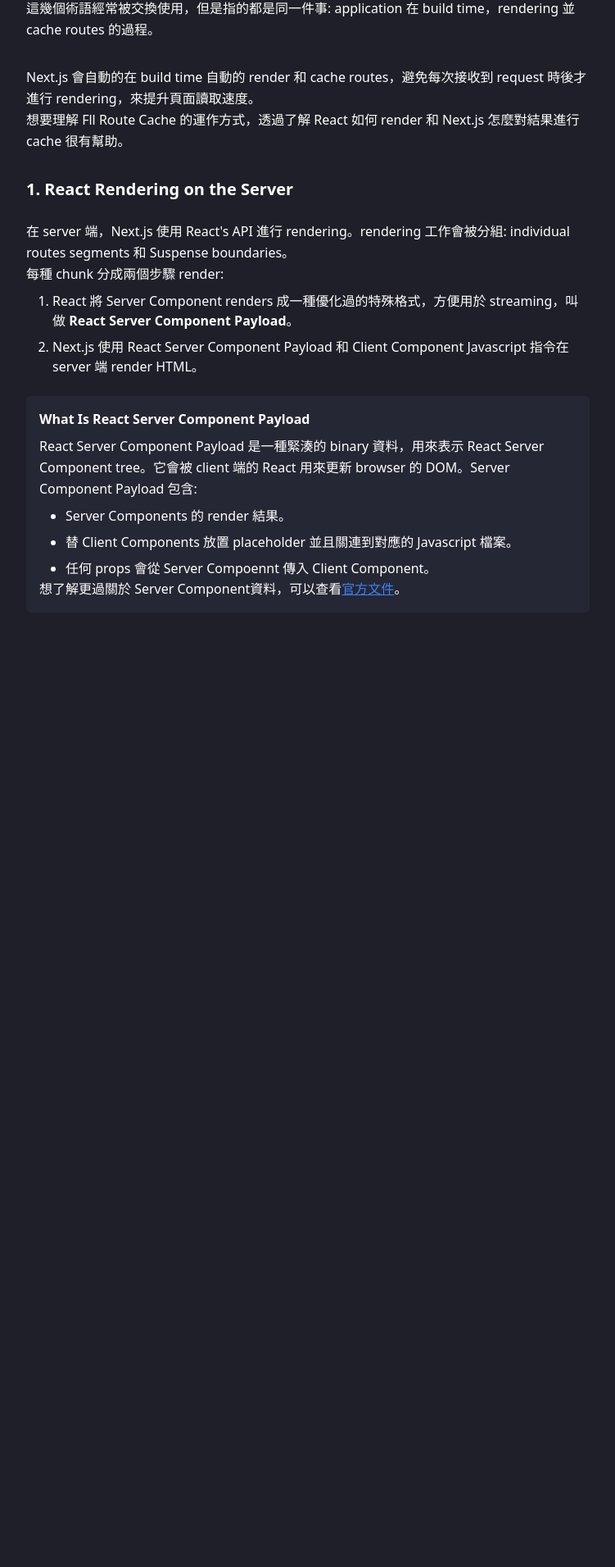
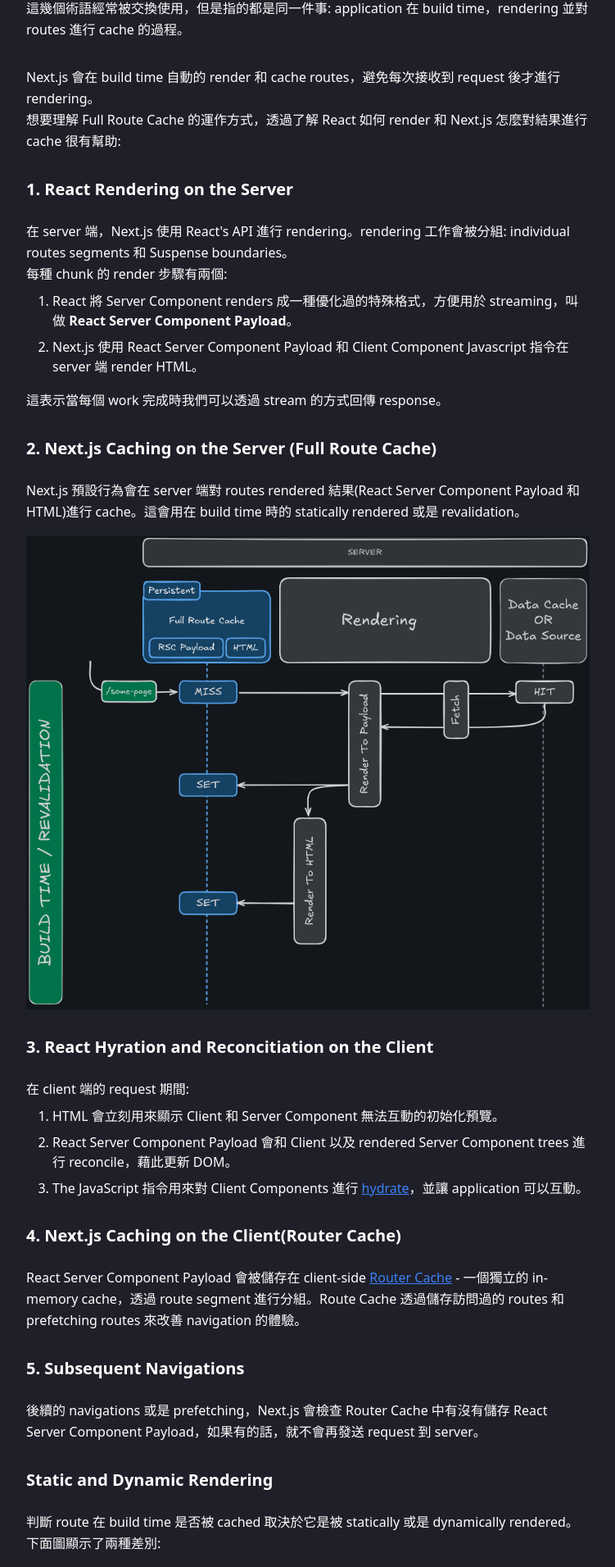
Before and after one commit to thatcatinsomnia/Nextjs-15-caching, a Next.js app: page /03-full-route-cache in a window 1280 px wide. Shown: the part 315-2226 px from the top of the page at 82% size, without its empty margins (264-1015 px from the left). Before the commit the page ends 1166 px from the top, so only its background shows below. Built offline with nearby package versions, Linux system fonts and the light colour scheme.

Commit message:
feat: add client router cache

```diff
--- a/app/02-data-cache/page.tsx
+++ b/app/02-data-cache/page.tsx
@@ -49,12 +49,11 @@
 
                     <CodeBlock code={codeOptionsNextRevalidate} />
                 </div>
-
             </section>
 
             <footer className="mt-20 flex items-center justify-between">
-                <Link href="/01-memoization/deduplicate-requests">Prev: Deduplicate-Requests</Link>
-                <Link href="/02-data-cache/cache-and-next-revalidate-options">Next: Cache-and-Next-Revalidate-Options</Link>
+                <Link href="/02-data-cache/cache-and-next-revalidate-options">Prev: cache-and-next-revalidation-options</Link>
+                <Link href="/03-full-route-cache">Next: Full Route Cache</Link>
             </footer>
         </div>
     )
--- a/app/03-full-route-cache/page.tsx
+++ b/app/03-full-route-cache/page.tsx
@@ -1,9 +1,12 @@
+import Image from 'next/image';
 import Title from '#/components/Title';
 import Heading from '#/components/Heading';
 import { List, ListItem } from '#/components/List';
 import Bold from '#/components/Bold';
-import Quote from '#/components/Quote';
 import Link from '#/components/Link';
+import Code from '#/components/Code';
+import fullRouteCacheUrl from './images/full-route-cache.png';
+import staticAndDynamicRenderingUrl from './images/static-and-dynamic-rendering.png';
 
 export default function FullRouteCache() {
     return (
@@ -16,36 +19,100 @@
                   <ListItem>Static Site Generation</ListItem>
                   <ListItem>Static Rendering</ListItem>
               </List>
-              <p className="mt-4">這幾個術語經常被交換使用，但是指的都是同一件事: application 在 build time，rendering 並 cache routes 的過程。</p>
+              <p className="mt-4">這幾個術語經常被交換使用，但是指的都是同一件事: application 在 build time，rendering 並對 routes 進行 cache 的過程。</p>
             </section>
 
             <section>
-                <p>Next.js 會自動的在 build time 自動的 render 和 cache routes，避免每次接收到 request 時後才進行 rendering，來提升頁面讀取速度。</p>
-                <p>想要理解 Fll Route Cache 的運作方式，透過了解 React 如何 render 和 Next.js 怎麼對結果進行 cache 很有幫助。</p>
+                <p>Next.js 會在 build time 自動的 render 和 cache routes，避免每次接收到 request 後才進行 rendering。</p>
+                <p>想要理解 Full Route Cache 的運作方式，透過了解 React 如何 render 和 Next.js 怎麼對結果進行 cache 很有幫助:</p>
             </section>
 
             <section>
                 <Heading>1. React Rendering on the Server</Heading>
                 <p>在 server 端，Next.js 使用 React&apos;s API 進行 rendering。rendering 工作會被分組: individual routes segments 和 Suspense boundaries。</p>
 
-                <p>每種 chunk 分成兩個步驟 render:</p>
+                <p>每種 chunk 的 render 步驟有兩個:</p>
 
                 <List type="ordered">
                     <ListItem>React 將 Server Component renders 成一種優化過的特殊格式，方便用於 streaming，叫做 <Bold>React Server Component Payload</Bold>。</ListItem>
                     <ListItem>Next.js 使用 React Server Component Payload 和 Client Component Javascript 指令在 server 端 render HTML。</ListItem>
                 </List>
 
-                <Quote title="What is React Server Component Payload">
-                    <p>React Server Component Payload 是一種緊湊的 binary 資料，用來表示 React Server Component tree。它會被 client 端的 React 用來更新 browser 的 DOM。Server Component Payload 包含:</p>
-                    <List>
-                        <ListItem>Server Components 的 render 結果。</ListItem>
-                        <ListItem>替 Client Components 放置 placeholder 並且關連到對應的 Javascript 檔案。</ListItem>
-                        <ListItem>任何 props 會從 Server Compoennt 傳入 Client Component。</ListItem>
-                    </List>
+                <p className="mt-4">這表示當每個 work 完成時我們可以透過 stream 的方式回傳 response。</p>
+            </section>
 
-                    <p>想了解更過關於 Server Component資料，可以查看<Link href="https://nextjs.org/docs/app/building-your-application/rendering/server-components">官方文件</Link>。</p>
-                </Quote>
+            <section>
+                <Heading>2. Next.js Caching on the Server (Full Route Cache)</Heading>
+                <p className="mb-4">Next.js 預設行為會在 server 端對 routes rendered 結果(React Server Component Payload 和 HTML)進行 cache。這會用在 build time 時的 statically rendered 或是 revalidation。</p>
+                <Image
+                    src={fullRouteCacheUrl}
+                    alt="full route cache"
+                />
             </section>
+
+            <section>
+                <Heading>3. React Hyration and Reconcitiation on the Client</Heading>
+                <p>在 client 端的 request 期間:</p>
+                <List type="ordered">
+                    <ListItem>HTML 會立刻用來顯示 Client 和 Server Component 無法互動的初始化預覽。</ListItem>
+                    <ListItem>React Server Component Payload 會和 Client 以及 rendered Server Component trees 進行 reconcile，藉此更新 DOM。</ListItem>
+                    <ListItem>The JavaScript 指令用來對 Client Components 進行 <Link href="https://react.dev/reference/react-dom/client/hydrateRoot">hydrate</Link>，並讓 application 可以互動。</ListItem>
+                </List>
+            </section>
+
+            <section>
+                <Heading>4. Next.js Caching on the Client(Router Cache)</Heading>
+                <p>React Server Component Payload 會被儲存在 client-side <Link href="/04-router-cache">Router Cache</Link> - 一個獨立的 in-memory cache，透過 route segment 進行分組。Route Cache 透過儲存訪問過的 routes 和 prefetching routes 來改善 navigation 的體驗。</p>
+            </section>
+
+            <section>
+                <Heading>5. Subsequent Navigations</Heading>
+                <p>後續的 navigations 或是 prefetching，Next.js 會檢查 Router Cache 中有沒有儲存 React Server Component Payload，如果有的話，就不會再發送 request 到 server。</p>
+            </section>
+
+            <section>
+                <Heading>Static and Dynamic Rendering</Heading>
+                <p>判斷 route 在 build time 是否被 cached 取決於它是被 statically 或是 dynamically rendered。</p>
+                <p className="mb-4">下面圖顯示了兩種差別:</p>
+                <Image
+                    src={staticAndDynamicRenderingUrl}
+                    alt="static and dynamic rendering"
+                />
+            </section>
+
+            <section>
+                <Heading>Duration</Heading>
+                <p>預設 Full Route Cache 是持續性的，這表示 render output 在不同 user requests 間被 cached。</p>
+            </section>
+
+            <section>
+                <Heading>Invalidation</Heading>
+                <p>兩種方式可以取消 Full Route Cache:</p>
+                <List>
+                    <ListItem>Revalidating Data: 重新驗證 Data Cache 會在 server re-rendering components 並將 output cached，進而讓 Router Cache 失效。</ListItem>
+                    <ListItem>Redeploying: 跟 Data Cache 不同，Full Route Cache 會在新的 deployments 被清除。</ListItem>
+                </List>
+            </section>
+
+            <section>
+                <Heading>Opting out</Heading>
+                <p>你可以透過 dynamically render Components 方式取消 Full Route Cache:</p>
+                <List>
+                    <ListItem><Bold>使用 <Link href="https://nextjs.org/docs/app/building-your-application/caching#dynamic-apis">Dynamic API</Link></Bold>: 這會變成在 request 時，dynamically render。Data Cache 還是會被使用。</ListItem>
+                    <ListItem>
+                        <p><Bold>使用 <Code>dynamic = &apos;force-dynamic&apos;</Code> 或是 <Code>revalidate = 0</Code> route segment config options:</Bold></p>
+                        <p>這會跳過 Full Route Cache 和 Data Cache，表示每當有 request，components 會被 rendered 並且資料會被重新獲取。Router Cache 因為是 client cache 關係，所以還是會有。</p>
+                    </ListItem>
+                    <ListItem>
+                        <Bold>取消 Data Cache:</Bold> 如果 routes 中，只要有一個 fetch request 沒有被 cached 的話，這會取消掉 Full Route Cache。有設定 cache 的 fetch 還是會在 Data Cache 中。
+                    </ListItem>
+                </List>
+            </section>
+
+            <footer className="mt-20 flex items-center justify-between">
+                <Link href="/02-data-cache/cache-and-next-revalidate-options">Prev: Cache-and-Next-Revalidate-Options</Link>
+                <Link href="/04-router-cache">Next: Router Cache</Link>
+            </footer>
         </div>
     );
 }
--- /dev/null
+++ b/app/04-router-cache/page.tsx
@@ -0,0 +1,80 @@
+import { List, ListItem } from '#/components/List';
+import Title from '#/components/Title';
+import Link from '#/components/Link';
+import Heading from '#/components/Heading';
+import Code from '#/components/Code';
+import Bold from '#/components/Bold';
+
+export default function RouterCache() {
+    return (
+        <div>
+            <Title>Client Side Router Cache</Title>
+
+            <section>
+                <p>Router Cache 是一種 in-memory cache，用來儲存 RSC payload，透過 route segments、layouts、loading states 和 pages 區分。</p>
+                <p>當 user 在 navigation 時候，Next.js 會 cache 訪問過的 route segments 並且 prefetchs user 想要前往的頁面。這讓 user 可以立刻前往上一頁或下一頁而不用整個頁面重新 reload。</p>
+            </section>
+
+            <section>
+                <p>使用 Router Cache:</p>
+
+                <List>
+                    <ListItem>Layouts 會被 cached，並在 navigation 重複使用(<Link href="https://nextjs.org/docs/app/building-your-application/routing/linking-and-navigating#4-partial-rendering">partial rendering</Link>)。</ListItem>
+                    <ListItem>Loading states are cached 並在 navigation 重複使用以實現 <Link href="https://nextjs.org/docs/app/building-your-application/routing/loading-ui-and-streaming#instant-loading-states">instant navigation</Link></ListItem>
+                    <ListItem>Pages 預設不會 cached，但是會被重複使用在 上一頁和下一頁的 navigation。</ListItem>
+                </List>
+            </section>
+
+            <section>
+                <Heading>Duration</Heading>
+
+                <p>cache 會被儲存在 browser 的站存記憶體中，兩個因素決定 router cache 持續時間:</p>
+
+                <List>
+                    <ListItem><Bold>Session:</Bold> cache 會在 navigation 之間持續存在，但如果 refresh 就會消失。</ListItem>
+                    <ListItem><Bold>Automatic Invalidation Period</Bold>: <p>layouts 和 loading 狀態，在一段時間後會自動失效。時間依照 resource 是怎麼被 <Link href="">prefetch</Link>，並且 resource 是 statically generated</p></ListItem>
+                    <ListItem>Default Prefetching(<Code>prefetch=&#x7B;null&#x7D;</Code>) 或是未指定: dynamic pages 不 cahce，static pages 五分鐘。</ListItem>
+                    <ListItem>Default Prefetching(<Code>prefetch=&#x7B;true&#x7D;</Code> 或是 <Code>router.prefetch</Code>): static & dynamic pages 都是五分鐘。</ListItem>
+                </List>
+
+                <p>當頁面 refresh 時，會清除所有的 cache segments，但是 automatic invalidation period 只會影響 prefetch 後的各個 segment但是 automatic invalidation period 只會影響 prefetch 後的各個 segment</p>
+            </section>
+
+            <section>
+                <Heading>Invalidation</Heading>
+                <p>有兩種方法:</p>
+                <List>
+                    <ListItem>在 Server Action:</ListItem>
+
+                    <List>
+                        <ListItem>使用 revalidatePath 或是 revalidateTag。</ListItem>
+                        <ListItem>使用 cookies.set 或是 cookies.delete，來取消 Router Cache，避免使用到了過期的 cookies。</ListItem>
+                    </List>
+
+                    <ListItem>呼叫 router.refresh 會取消 Router Cache 並且發送新的 request 到 server 以獲取當前 route</ListItem>
+                </List>
+            </section>
+
+            <section>
+                <Heading>Opting out</Heading>
+                <p>Next.js 15 中，預設 page segments 是沒有開啟 cache。</p>
+            </section>
+
+            <section>
+                <Heading>Data Cache 和 Full Route Cache Interaction</Heading>
+                <List>
+                    <ListItem>重新驗證或是取消 Data Cache 會使 Full Route Cache 失效，因為 render output 取決於 data。</ListItem>
+                    <ListItem>取消 Full Route Cache 不會影響 Data Cache。你可以在 router 中有 cached 和 uncached data。</ListItem>
+                </List>
+            </section>
+
+            <section>
+                <Heading>Data Cache 和 Client-side Router Cache Interaction</Heading>
+                <List>
+                    <ListItem>要立刻使 Data Cache 和 Router Cache 失效，你可以在 Server Action 中使用 revalidatePath 或是 RevalidateTag</ListItem>
+                    <ListItem>在 Route Handler 中重新驗證 Data Cache 並不會立刻使 Router Cache 失效。</ListItem>
+                </List>
+            </section>
+        </div>
+    );
+}
```
Also changed, not shown: next.config.ts (+5 -5 lines), app/03-full-route-cache/images/full-route-cache.png (added), app/03-full-route-cache/images/static-and-dynamic-rendering.png (added).
